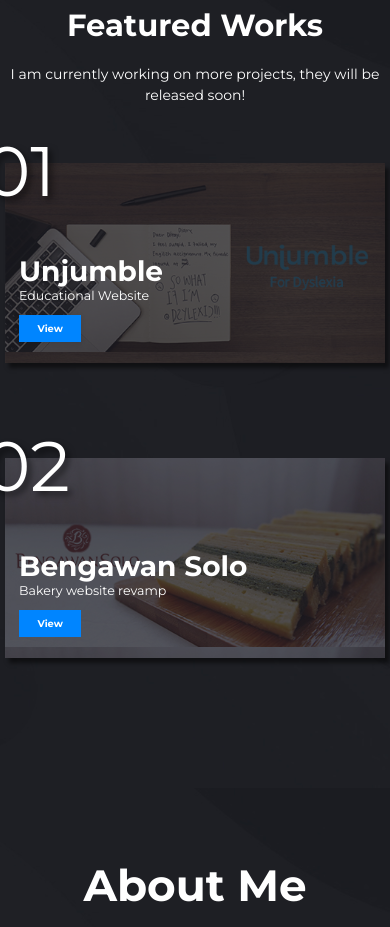
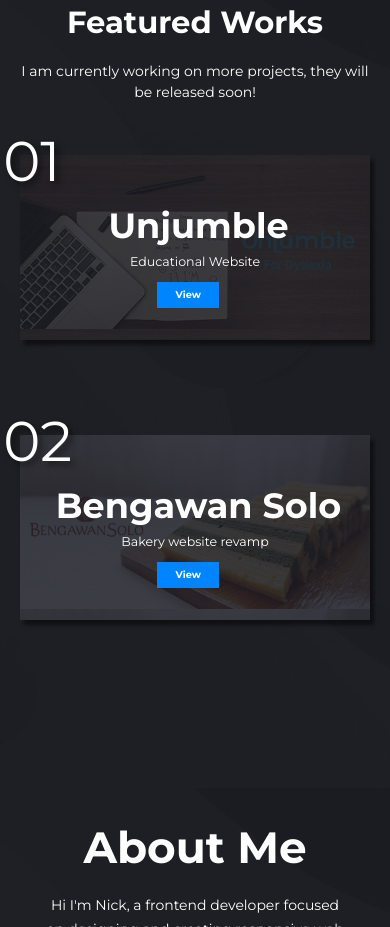
Before and after one commit to Moweyy/Moweyy.github.io, a website: page index.html in a window 390 px wide. Shown: the part 900-1827 px from the top of the page. Drawn offline with nearby package versions, Linux system fonts and the light colour scheme.

Commit message:
adjusted work showcase text appeareance & mobile preview width

```diff
--- a/css/styles.css
+++ b/css/styles.css
@@ -436,9 +436,24 @@
     text-shadow: 4px 4px 6px rgba(0,0,0,0.5);}
 
 .project-desc {
+    width: 100%;
+    height: 100%;
+}
+
+.proj-desc-overlay {
+    width: 100%;
+    height: 100%;
+    position: absolute;
+    z-index: 59;
+    background-color: rgba(28,29,37,0.8);
+}
+
+.project-desc-copy {
+    width: 100%;
+    height: auto;
     position: relative;
-    top: 260px;
-    left: 50px;
+    z-index: 61;
+    top: 3.5rem;
 }
 
 .project-desc .lead {
@@ -457,12 +472,6 @@
 .project-desc-copy .btn-light {
     margin-left: 1em;
     color: var(--dark);
-}
-
-.project-desc-copy {
-    width: 100%;
-    bottom: 10%;
-    left: 3%;
 }
 
 
@@ -606,7 +615,7 @@
 }
 
 /* Media Queries */
-@media (max-width: 500px) {
+@media (max-width: 480px) {
     html {
         font-size: 14px;
     }
@@ -641,8 +650,8 @@
     }
 
     .project-box {
-        width: 380px;
-        height: 200px;
+        width: 350px;
+        height: 185px;
         margin-bottom: 65px;
     }
 
@@ -650,21 +659,17 @@
         transform: none;
     }
 
-    .project-box::before {
-        background-color: rgba(28,29,37,0.75);
-    }
-
     .project-number {
-        font-size: 5rem;
+        font-size: 4rem;
     }
 
     .project-desc {
-        top: 6.5rem;
-        left: 1rem;
+        text-align: center;
     }
 
     .project-desc .section-title{
-        font-size: 2rem;
+        font-size: 2.5rem;
+        margin-bottom: 0.5rem;
     }
 
     .project-desc .lead {
@@ -711,6 +716,10 @@
         justify-content: center;
     }
 
+    .works-about ul li {
+        margin-right: 0px;
+    }
+
     .preview {
         height: auto;
         overflow-x: hidden;
@@ -723,7 +732,7 @@
     }
 
     .mobile-preview {
-        width: 400px;
+        width: 100%;
         grid-column-start: 1;
         grid-column-end: 4;
         margin-bottom: 20px;
--- a/css/utilities.css
+++ b/css/utilities.css
@@ -272,6 +272,12 @@
     transition: 400ms;
 }
 
+@media (max-width: 480px) {
+    .go-back {
+        display: none;
+    }
+}
+
 .back-arrow {
     width: 20px;
 }
--- a/index.html
+++ b/index.html
@@ -82,9 +82,12 @@
                             <a href="/work-unjumble.html"><div class="btn btn-light">View</div></a>
                         </div>
                         <div class="project-desc">
-                            <h1 class="section-title">Unjumble</h1>
-                            <p class="lead">Educational Website</p>
-                            <a href="/work-unjumble.html"><div class="btn btn-light">View</div></a>
+                            <div class="proj-desc-overlay"></div>
+                            <div class="project-desc-copy">
+                                <h1 class="section-title">Unjumble</h1>
+                                <p class="lead">Educational Website</p>
+                                <a href="/work-unjumble.html"><div class="btn">View</div></a>
+                            </div>
                         </div>
                 </div>
                 <div class="project-box wow fadeInUp" style="background-image: url(./images/BGWTN.jpg);" data-wow-duration="1s">
@@ -98,9 +101,12 @@
                         <a href="/work-bengawan.html"><div class="btn btn-light">View</div></a>
                     </div>
                     <div class="project-desc">
-                        <h1 class="section-title">Bengawan Solo</h1>
-                        <p class="lead">Bakery website revamp</p>
-                        <a href="/work-bengawan.html"><div class="btn">View</div></a>
+                        <div class="proj-desc-overlay"></div>
+                        <div class="project-desc-copy">
+                            <h1 class="section-title">Bengawan Solo</h1>
+                            <p class="lead">Bakery website revamp</p>
+                            <a href="/work-bengawan.html"><div class="btn">View</div></a>
+                        </div>
                     </div>
                 </div>
                 <!-- <div class="project-box wow fadeInUp" style="background-image: url(./images/RBTN.jpg);"> -->
```
